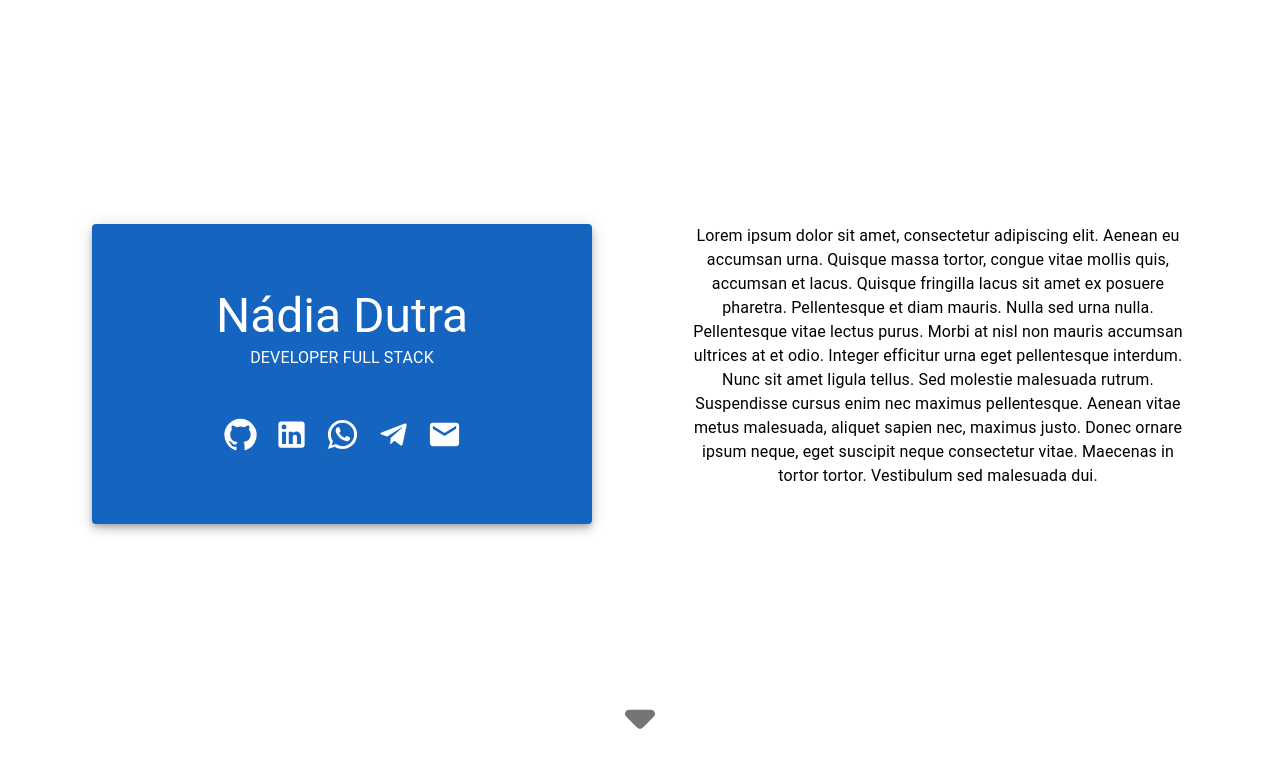
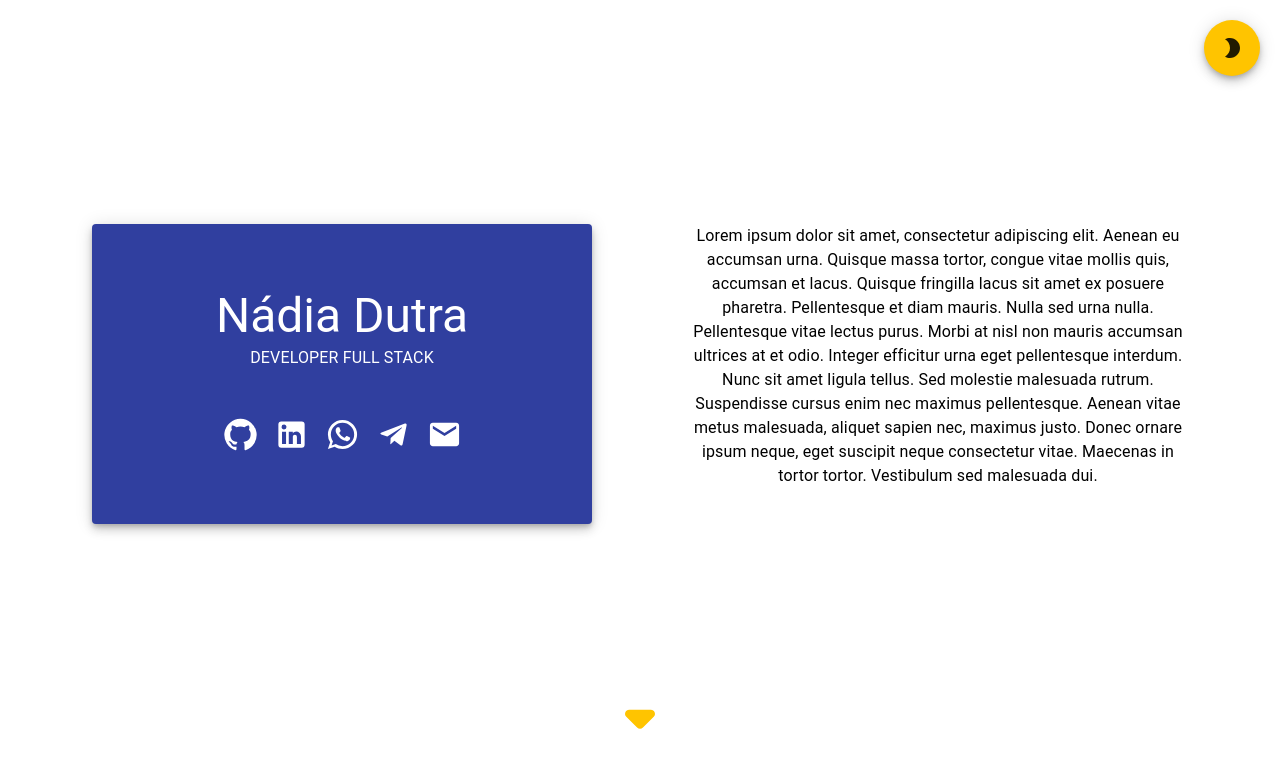
Before and after one commit to nnnnadia/nnnnadia.github.io, a React (Create React App) app: page / in a window 1280 px wide. Shown: the top 768 px of the page. Built offline with nearby package versions, Linux system fonts and the light colour scheme.

Commit message:
feat: create light and dark mode; add button to change it

```diff
--- a/src/App.tsx
+++ b/src/App.tsx
@@ -1,15 +1,28 @@
-import React, { useState } from 'react';
-import { Collapse, Stack } from '@mui/material';
+import React, { useContext, useState } from 'react';
+import { Collapse, Fab, Stack } from '@mui/material';
 import ArrowToProjects from './components/ArrowToProjects';
 import './App.css';
 import AboutMe from './components/AboutMe';
 import ArrowToAboutMe from './components/ArrowToAboutMe';
 import Projects from './components/Projects';
+import Context from './context/Context';
+import { Brightness2, Brightness5 } from '@mui/icons-material';
 
 export default function App() {
+  const { mode, setMode } = useContext(Context);
   const [onAboutMe, setOnAboutMe] = useState(true);
   return (
     <div className="App">
+      <Fab
+        onClick={mode === 'light' ? () => setMode('dark') : () => setMode('light')}
+        color="secondary"
+        sx={{ position: 'absolute', top: 20, right: 20 }}
+      >
+        {mode === 'light'
+          ? <Brightness2 />
+          : <Brightness5 />
+        }
+      </Fab>
       <Collapse in={onAboutMe}>
         <Stack alignItems="center" justifyContent="space-between" height={window.innerHeight}>
           <AboutMe />
--- a/src/components/ArrowToAboutMe.tsx
+++ b/src/components/ArrowToAboutMe.tsx
@@ -5,6 +5,7 @@ import { ArrowDropUpRounded } from '@mui/icons-material';
 export default function ArrowToAboutMe(props: { setOnAboutMe: (b: boolean) => void }) {
   return (
     <IconButton
+      color='secondary'
       sx={{ margin: '1em' }}
       onClick={() => props.setOnAboutMe(true) }
     >
--- a/src/components/ArrowToProjects.tsx
+++ b/src/components/ArrowToProjects.tsx
@@ -5,6 +5,7 @@ import { ArrowDropDownRounded } from '@mui/icons-material';
 export default function ArrowToProjects(props: { setOnAboutMe: (b: boolean) => void }) {
   return (
     <IconButton
+      color='secondary'
       sx={{ marginBottom: '1em' }}
       onClick={() => props.setOnAboutMe(false) }
     >
--- a/src/components/ProjectsResume.tsx
+++ b/src/components/ProjectsResume.tsx
@@ -1,12 +1,12 @@
 import { Button, ButtonGroup, Card, CardActionArea, CardActions, CardContent, CardMedia, Grid, Typography } from '@mui/material';
 import { Stack } from '@mui/system';
 import React, { useContext, useState } from 'react';
-import StacksContext from '../context/StacksContext';
+import Context from '../context/Context';
 import projectService from '../service/projectService';
 import ProjectStacksService from '../service/ProjectStacksService';
 
 export default function ProjectsResume() {
-  const { stacksSelected } = useContext(StacksContext);
+  const { stacksSelected } = useContext(Context);
 
   const [projects, setProjects] = useState(projectService.getAll());
 
--- a/src/components/StackChips.tsx
+++ b/src/components/StackChips.tsx
@@ -1,10 +1,10 @@
 import { Chip, FormControlLabel, Stack, Switch } from '@mui/material';
 import React, { useContext, useEffect, useState } from 'react';
-import StacksContext from '../context/StacksContext';
+import Context from '../context/Context';
 import stackService from '../service/stacksService';
 
 export default function StackChips() {
-  const { stacksSelected, setStacksSelected } = useContext(StacksContext);
+  const { stacksSelected, setStacksSelected } = useContext(Context);
 
   const [myStacks, setMyStacks] = useState(stackService.getAll());
   const [allChecked, setAllChecked] = useState(true);
--- /dev/null
+++ b/src/context/Context.ts
@@ -0,0 +1,6 @@
+import React from 'react';
+import IContext from '../interfaces/IContext';
+
+const Context = React.createContext({} as IContext);
+
+export default Context;
--- /dev/null
+++ b/src/context/Provider.tsx
@@ -0,0 +1,19 @@
+import { PaletteMode, useMediaQuery } from '@mui/material';
+import React, { useState } from 'react';
+import stackService from '../service/stacksService';
+import Context from './Context';
+
+export default function Provider({ children }: { children: React.ReactNode }) {
+  const [stacksSelected, setStacksSelected] = useState<number[]>(stackService.getEveryStackId());
+  const prefersDarkMode = useMediaQuery('(prefers-color-scheme: dark)');
+  const [mode, setMode] = React.useState<PaletteMode>(prefersDarkMode ? 'dark' : 'light');
+
+  const value = {
+    stacksSelected,
+    setStacksSelected,
+    mode,
+    setMode,
+  };
+
+  return <Context.Provider value={value}>{children}</Context.Provider>;
+}
--- a/src/context/StacksContext.ts
+++ /dev/null
@@ -1,6 +0,0 @@
-import React from 'react';
-import IStacksContext from '../interfaces/IStacksContext';
-
-const StacksContext = React.createContext({} as IStacksContext);
-
-export default StacksContext;
--- a/src/context/StacksProvider.tsx
+++ /dev/null
@@ -1,14 +0,0 @@
-import React, { useState } from 'react';
-import stackService from '../service/stacksService';
-import StacksContext from './StacksContext';
-
-export default function StacksProvider({ children }: { children: React.ReactNode }) {
-  const [stacksSelected, setStacksSelected] = useState<number[]>(stackService.getEveryStackId());
-
-  const value = {
-    stacksSelected,
-    setStacksSelected,
-  };
-
-  return <StacksContext.Provider value={value}>{children}</StacksContext.Provider>;
-}
--- a/src/index.tsx
+++ b/src/index.tsx
@@ -3,15 +3,18 @@ import ReactDOM from 'react-dom/client';
 import './index.css';
 import App from './App';
 import reportWebVitals from './reportWebVitals';
-import StacksProvider from './context/StacksProvider';
+import Provider from './context/Provider';
+import ColorProvider from './theme/ThemeProvider';
 
 const root = ReactDOM.createRoot(
   document.getElementById('root') as HTMLElement
 );
 root.render(
-  <StacksProvider>
-    <App />
-  </StacksProvider>
+  <Provider>
+    <ColorProvider>
+      <App />
+    </ColorProvider>
+  </Provider>
 );
 
 // If you want to start measuring performance in your app, pass a function
--- a/src/interfaces/IStacksContext.ts
+++ b/src/interfaces/IContext.ts
@@ -1,4 +1,6 @@
 export default interface IStacksContext {
   stacksSelected: number[];
   setStacksSelected(stacks: number[]): void;
+  mode: 'light' | 'dark';
+  setMode(mode: 'light' | 'dark'): void;
 }
--- /dev/null
+++ b/src/theme/ThemeProvider.tsx
@@ -0,0 +1,32 @@
+import { PaletteMode } from '@mui/material';
+import { amber, grey, indigo } from '@mui/material/colors';
+import { createTheme, ThemeOptions, ThemeProvider } from '@mui/material/styles';
+import React, { useContext } from 'react';
+import Context from '../context/Context';
+
+export default function ColorProvider({ children }: { children: React.ReactNode }) {
+  const { mode } = useContext(Context);
+
+  const getDesignToken = (mode: PaletteMode): ThemeOptions => ({
+    palette: {
+      mode,
+      ...(mode === 'light'
+        ? {
+          primary: indigo,
+          secondary: amber,
+        }
+        : {
+          primary: amber,
+          secondary: indigo,
+          background: {
+            default: grey[900],
+          }
+        }
+      ),
+    },
+  });
+
+  const theme = createTheme(getDesignToken(mode));
+
+  return <ThemeProvider theme={theme}>{children}</ThemeProvider>;
+}
```
